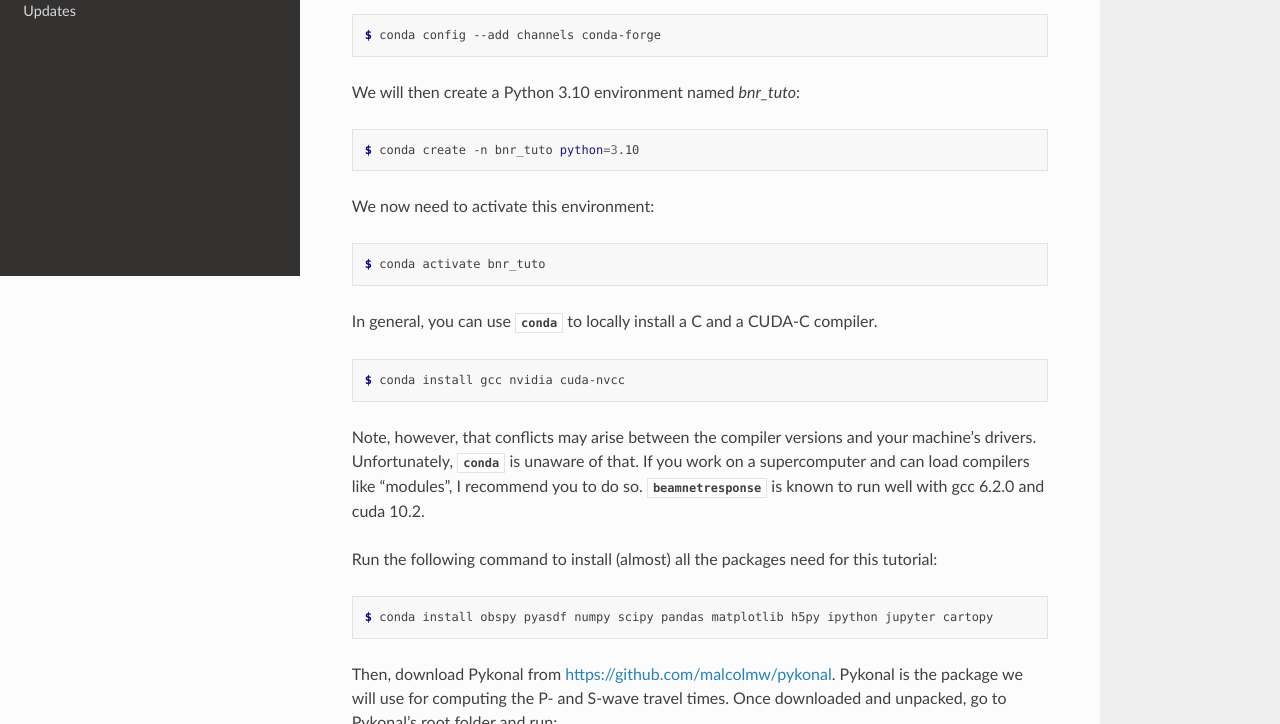
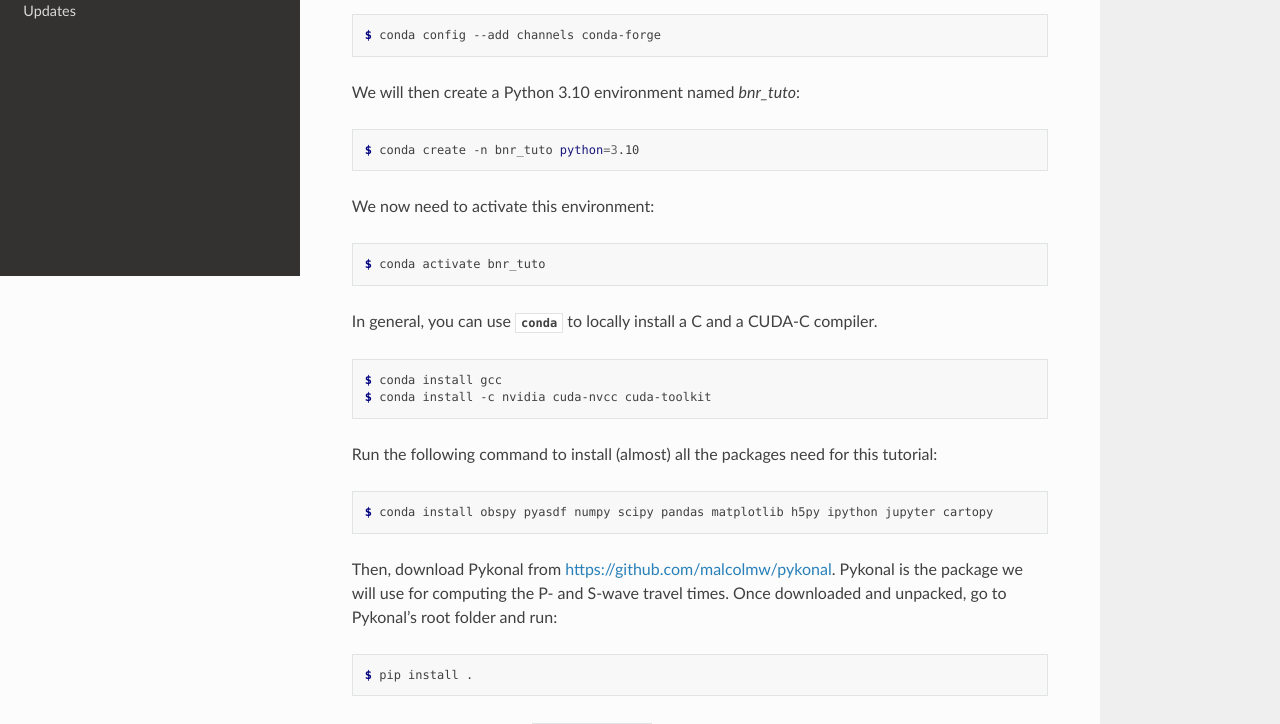
Before and after one commit to ebeauce/beampower, a plain HTML site: page docs/tutorial/general.html in a window 1280 px wide. Shown: the part 524-1248 px from the top of the page. Drawn offline with Linux system fonts and the light colour scheme.

Commit message:
Correct instructions for CUDA

```diff
--- a/docs/tutorial/general.html
+++ b/docs/tutorial/general.html
@@ -102,10 +102,10 @@
 </pre></div>
 </div>
 <p>In general, you can use <code class="xref py py-data docutils literal notranslate"><span class="pre">conda</span></code> to locally install a C and a CUDA-C compiler.</p>
-<div class="highlight-console notranslate"><div class="highlight"><pre><span></span><span class="gp">$ </span>conda install gcc nvidia cuda-nvcc
+<div class="highlight-console notranslate"><div class="highlight"><pre><span></span><span class="gp">$ </span>conda install gcc
+<span class="gp">$ </span>conda install -c nvidia cuda-nvcc cuda-toolkit
 </pre></div>
 </div>
-<p>Note, however, that conflicts may arise between the compiler versions and your machine’s drivers. Unfortunately, <code class="xref py py-data docutils literal notranslate"><span class="pre">conda</span></code> is unaware of that. If you work on a supercomputer and can load compilers like “modules”, I recommend you to do so. <code class="xref py py-data docutils literal notranslate"><span class="pre">beamnetresponse</span></code> is known to run well with gcc 6.2.0 and cuda 10.2.</p>
 <p>Run the following command to install (almost) all the packages need for this tutorial:</p>
 <div class="highlight-console notranslate"><div class="highlight"><pre><span></span><span class="gp">$ </span>conda install obspy pyasdf numpy scipy pandas matplotlib h5py ipython jupyter cartopy
 </pre></div>
```
